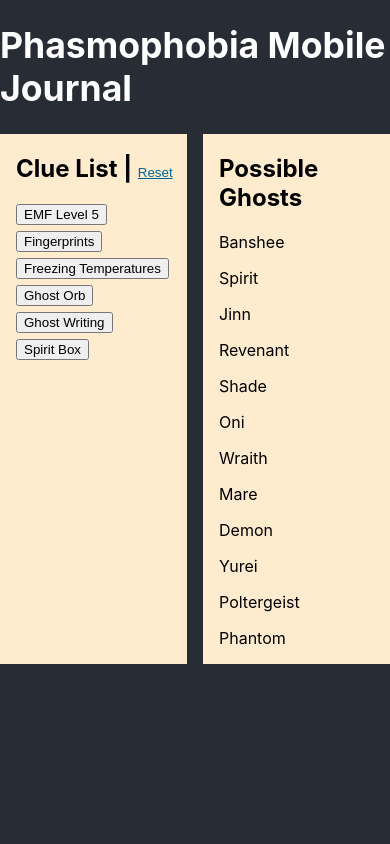
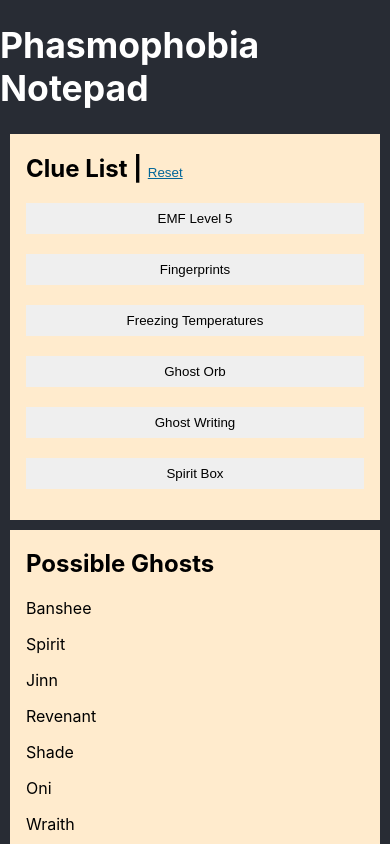
Before and after one commit to montal95/gb-journal, a React (Create React App) app: page / in a window 390 px wide. Shown: the top 844 px of the page. Built offline with nearby package versions, Linux system fonts and the light colour scheme.

Commit message:
transferring css into styled components. Button changes. Made pages responsive to mobile

```diff
--- a/package.json
+++ b/package.json
@@ -10,10 +10,12 @@
     "@types/node": "^12.0.0",
     "@types/react": "^16.9.53",
     "@types/react-dom": "^16.9.8",
+    "@types/styled-components": "^5.1.4",
     "json-loader": "^0.5.7",
     "react": "^17.0.1",
     "react-dom": "^17.0.1",
     "react-scripts": "4.0.0",
+    "styled-components": "^5.2.1",
     "typescript": "^4.0.3",
     "web-vitals": "^0.2.4"
   },
--- a/src/App.css
+++ b/src/App.css
@@ -15,7 +15,7 @@
 
 main {
   display: grid;
-  grid-template-columns: repeat(2, 1fr);
+  grid-template-columns: repeat(auto-fit, minmax(300px, 1fr));
   grid-template-rows: 1fr;
   grid-column-gap: 16px;
   grid-row-gap: 0px;
@@ -25,25 +25,18 @@
 
 .pages {
   background-color: blanchedalmond;
-  width: 100%;
+  min-width: 355px;
+  margin: 0 10px 10px;
 }
 
 section {
-  margin-left: 16px;
-}
-
-.clueListBox{
-  margin-bottom: 5px;
-}
-
-.clueListBox:last-of-type{
-  margin-bottom: 25px;
+  margin: 16px;
 }
 
 #reset {
-  background: none!important;
+  background: none;
   border: none;
-  padding: 0!important;
+  padding: 0;
   /*optional*/
   font-family: arial, sans-serif;
   /*input has OS specific font-family*/
--- a/src/App.tsx
+++ b/src/App.tsx
@@ -6,14 +6,12 @@
 import './App.css';
 
 function App() {
-  // const {clues, ghosts} = data
-  // console.log(clues, ghosts)
   return (
     <GlobalProvider>
       <div className="App">
         <header>
           <h1>
-            Phasmophobia Mobile Journal
+            Phasmophobia Notepad
         </h1>
         </header>
         <main>
--- a/src/components/ClueList.tsx
+++ b/src/components/ClueList.tsx
@@ -1,23 +1,44 @@
 import React, { useContext } from 'react'
 import { GlobalContext } from './GlobalContext'
+import styled from 'styled-components'
+
 
 export const ClueList = () => {
     const { clues, handleEvidence, updateFilter, filteredGhosts, reset } = useContext(GlobalContext)
+    const ClueWrapper = styled.div`
+        display: grid;
+        grid-template-columns: 1fr;
+        grid-template-rows: repeat(5, 1fr);
+        grid-column-gap: 0px;
+        grid-row-gap: 5px;
+        button {
+            margin-bottom: 15px;
+            display: inline-block;
+            padding: 8px 16px;
+            border: none;
+            &:disabled {
+                text-decoration: line-through;
+            }
+        }
+    `;
+
     return (
         <div className="pages">
             <section>
                 <h2>Clue List | <button id="reset" onClick={() => reset()}>Reset</button></h2>
+                <ClueWrapper>
                     {Object.keys(clues).map((clue: string) => {
                         const possible = filteredGhosts.some(ghost => ghost.clues.includes(clue))
 
-                    return (<div className="clueListBox" key={clue}>
+                        return (
                             <button
                                 onMouseDown={() => handleEvidence(clue)}
                                 onMouseUp={() => updateFilter()}
                                 disabled={!possible} >
                                 <label>{clue}{clues[clue] ? " ✔" : ""}</label></ button>
-                    </div>)
+                        )
                     })}
+                </ClueWrapper>
             </section>
         </div>
     )
```
Also changed, not shown: 1 other file (tests, documents, lock files or other folders). Lines whose indentation alone changed are shown as unchanged.
